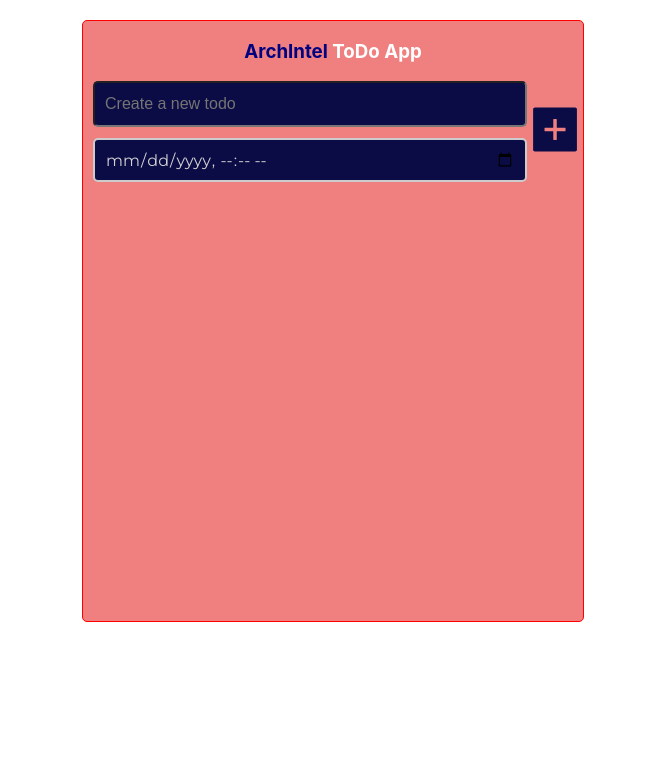
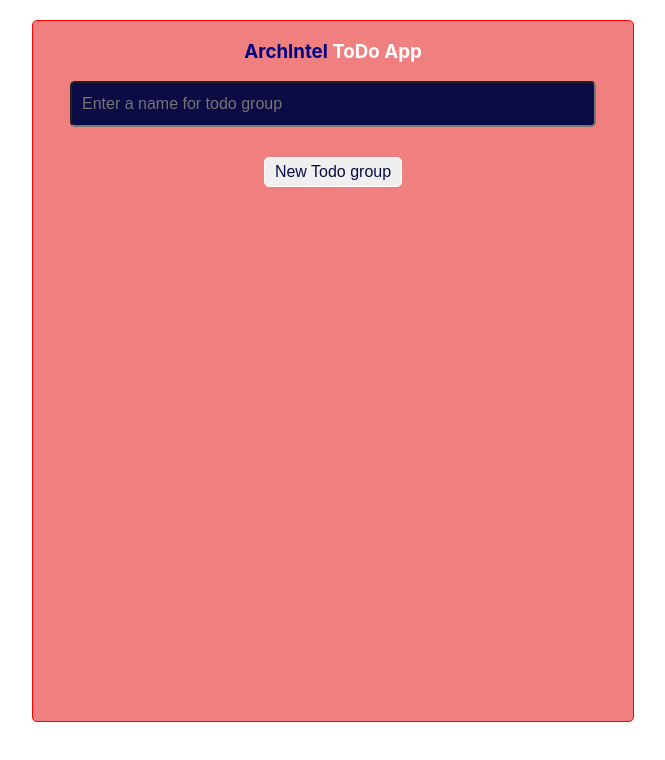
Before and after one commit to ArchSharp/archintel-todolist-app, a React (Create React App) app: page / in a window 1280 px wide. Shown: the top 760 px of the page, without its empty margins (307-972 px from the left). Built offline with nearby package versions, Linux system fonts and the light colour scheme.

Commit message:
modify todo app

```diff
--- a/src/App.css
+++ b/src/App.css
@@ -17,62 +17,61 @@
   background: #b0b0b0;
 }
 
-.App {
-  text-align: center;
-}
-
-.App-logo {
-  height: 40vmin;
-  pointer-events: none;
-}
-
-@media (prefers-reduced-motion: no-preference) {
-  .App-logo {
-    animation: App-logo-spin infinite 20s linear;
-  }
-}
-
-.App-header {
-  background-color: #282c34;
-  min-height: 100vh;
-  display: flex;
-  flex-direction: column;
-  align-items: center;
-  justify-content: center;
-  font-size: calc(10px + 2vmin);
-  color: white;
-}
-
-.App-link {
-  color: #61dafb;
-}
-
 .checkIcon:hover {
   cursor: pointer;
 }
 .todo-list {
   overflow-y: auto;
-  height: 381px;
+  /* height: 381px; */
+  flex: 1;
   padding: 0px;
   margin: 0px;
   list-style: none;
   text-decoration: none;
 }
+
+.todo-list > .todo-list-container:nth-child(even) {
+  background-color: #049ba9;
+  color: purple;
+}
+
+.todo-list > .todo-list-container:nth-child(odd) {
+  background-color: rgb(11, 11, 69);
+  color: white;
+}
+
+.todo-list
+  > .todo-list-container:nth-child(even)
+  .todo-item
+  .each-todo-container {
+  background-color: #48d0dc;
+  color: purple;
+}
+
+.todo-list
+  > .todo-list-container:nth-child(odd)
+  .todo-item
+  .each-todo-container {
+  background-color: rgb(67, 67, 186);
+  color: white;
+}
+
 .todo-item {
   padding: 0px;
 }
 .add-btn {
-  position: relative;
-  top: 20px;
-  font-size: 57px;
+  font-size: 16px;
   color: rgb(11, 11, 69);
+  border-radius: 5px;
+  border: 1px solid white;
+  padding: 5px 10px;
 }
 .add-btn:hover {
   cursor: pointer;
 }
 
 .each-todo-container {
-  background-color: rgb(11, 11, 69);
+  /* background-color: rgb(45, 45, 147); */
   border-bottom: 1px solid gray;
   color: lightgray;
   font-family: "Montserrat";
@@ -83,11 +82,11 @@
   position: relative;
 }
 .todo-head {
-  height: 200px;
+  height: fit-content;
 }
 .todo-container {
-  height: 600px;
-  width: 500px;
+  height: 700px;
+  width: 600px;
   margin-left: auto;
   margin-right: auto;
   border: 1px solid red;
@@ -96,10 +95,16 @@
   background-color: lightcoral;
 }
 
+.input-holder {
+  text-align: center;
+}
+
 .todo-form-input {
   width: 85%;
   height: 40px;
-  margin-left: 2%;
+  /* margin-left: auto;
+  margin-right: auto; */
+  /* margin-left: 2%; */
   padding-left: 10px;
   margin-bottom: 10px;
   background-color: rgb(11, 11, 69);
@@ -112,11 +117,8 @@
   /* Style the border */
   border: 2px solid #ccc;
   border-radius: 5px;
-  width: 82%;
-  margin-left: 2%;
+  width: 85%;
   height: 30px;
-  /* margin-bottom: 10px; */
-
   /* Style the font */
   /* font-family: Arial, sans-serif; */
   font-family: "Montserrat";
@@ -128,13 +130,22 @@
   /* Style the padding */
   padding: 5px 10px;
 }
+
+.todo-btns {
+  display: flex;
+  align-items: center;
+  justify-content: space-evenly;
+  margin-top: 20px;
+  margin-bottom: 10px;
+}
+
 .todo-check-icon {
   color: lightGray;
   font-size: 20px;
 }
 
 .todo-del-icon {
-  color: red;
+  color: orangered;
   font-size: 25px;
   /* margin-top: auto;
   margin-bottom: auto; */
@@ -223,20 +234,11 @@
   }
   input[type="datetime-local"] {
     /* Style the border */
-    width: 78%;
+    width: 85%;
     height: 25px;
     font-size: 13px;
   }
   .add-btn {
-    font-size: 47px;
+    font-size: 12px;
   }
 }
-
-@keyframes App-logo-spin {
-  from {
-    transform: rotate(0deg);
-  }
-  to {
-    transform: rotate(360deg);
-  }
-}
--- a/src/ToDoItem.js
+++ b/src/ToDoItem.js
@@ -6,7 +6,7 @@
 import { FaEdit } from "react-icons/fa";
 
 const ToDoItem = ({ content, index, deleteFn, editFn, isCompletedFn }) => {
-  const { name, isCompleted, date } = content;
+  const { todo, isCompleted, date } = content;
   const [fullText, setFullText] = useState(false);
 
   const handleIsComplete = () => {
@@ -32,8 +32,8 @@
           onClick={() => setFullText(!fullText)}
         >
           {!fullText
-            ? name.substring(0, 35) + (name.length > 35 ? "..." : "")
-            : name.substring(0, name.length)}
+            ? todo.substring(0, 35) + (todo.length > 35 ? "..." : "")
+            : todo.substring(0, todo.length)}
         </span>
         <MdDeleteForever
           className="todo-del-icon"
--- a/src/TodoApp.js
+++ b/src/TodoApp.js
@@ -1,10 +1,12 @@
-import React, { useState } from "react";
-import ToDoItem from "./ToDoItem";
-import { AiFillPlusSquare } from "react-icons/ai";
+import React, { useEffect, useState } from "react";
 import { BsArrowDownCircleFill } from "react-icons/bs";
+import { TodoContainer } from "./TodoContainer";
 
 const TodoApp = () => {
+  const [isCreateGroup, setIsCreateGroup] = useState(false);
   const [todoRef, setTodoRef] = useState("");
+  const [todoGroup, setTodoGroup] = useState("");
+  const [existedGroup, setExistedGroup] = useState(false);
   const [todoDateRef, setTodoDateRef] = useState("");
   const [todoLists, setTodoLists] = useState(
     JSON.parse(localStorage.getItem("todolists")) || []
@@ -12,38 +14,53 @@
   const [editItem, setEditItem] = useState({});
   let id = JSON.parse(localStorage.getItem("todolists"))?.length || 0;
 
-  // console.log(todoLists);
-  const isCompletedTodo = (check, cIndex) => {
-    let allTodoLists = todoLists.filter((e, index) => index === cIndex)[0];
-    let delAllTodoLists = todoLists.filter((e, index) => index !== cIndex);
-
-    allTodoLists = { ...allTodoLists, isCompleted: check };
-    allTodoLists = [allTodoLists, ...delAllTodoLists];
-    setTodoLists(allTodoLists);
-    localStorage.setItem("todolists", JSON.stringify(allTodoLists));
+  const isCompletedTodo = (check, groupIndex, todoIndex) => {
+    let updatedTodoLists = [...todoLists];
+    let todoGroup = updatedTodoLists[groupIndex];
+    todoGroup.todolists[todoIndex].isCompleted = check;
+    setTodoLists(updatedTodoLists);
+    localStorage.setItem("todolists", JSON.stringify(updatedTodoLists));
   };
 
-  const deleteTodo = (delIndex) => {
-    let allTodoLists = todoLists.filter((e, index) => index !== delIndex);
-    setTodoLists(allTodoLists);
-    localStorage.setItem("todolists", JSON.stringify(allTodoLists));
+  const deleteTodo = (groupIndex, todoIndex) => {
+    let updatedTodoLists = [...todoLists];
+    updatedTodoLists[groupIndex].todolists.splice(todoIndex, 1);
+    if (updatedTodoLists[groupIndex].todolists.length === 0) {
+      updatedTodoLists.splice(groupIndex, 1);
+    }
+    setTodoLists(updatedTodoLists);
+    localStorage.setItem("todolists", JSON.stringify(updatedTodoLists));
   };
 
   const addTodo = (e) => {
     e.preventDefault();
-    if (todoRef !== "" && todoDateRef !== "") {
-      console.log("date: ", todoDateRef);
+    // console.log("adding todo: ");
+    if (todoRef !== "" && todoDateRef !== "" && todoGroup !== "") {
       const newItem = {
         id: editItem.length > 0 ? editItem.id : id++,
-        name: todoRef,
+        todo: todoRef,
         isCompleted: editItem.length > 0 ? editItem.isCompleted : false,
-        date: editItem.length > 0 ? editItem.date : new Date(todoDateRef), //.toDateString(),
+        date: editItem.length > 0 ? editItem.date : new Date(todoDateRef),
       };
-      const updatedItems = [...todoLists, newItem];
-      console.log(updatedItems);
-      setTodoLists(updatedItems);
-      localStorage.setItem("todolists", JSON.stringify(updatedItems));
+
+      let updatedTodoLists = [...todoLists];
+      let groupIndex = updatedTodoLists.findIndex(
+        (group) => group.todogroupname === todoGroup
+      );
+
+      if (groupIndex !== -1) {
+        updatedTodoLists[groupIndex].todolists.push(newItem);
+      } else {
+        updatedTodoLists.push({
+          todogroupname: todoGroup,
+          todolists: [newItem],
+        });
+      }
+
+      setTodoLists(updatedTodoLists);
+      localStorage.setItem("todolists", JSON.stringify(updatedTodoLists));
       setTodoRef("");
+      setTodoGroup("");
     }
   };
 
@@ -52,40 +69,67 @@
     setTodoRef(e.target.value);
   };
 
-  const handleEdit = (editItemIndex) => {
-    let allTodoLists = todoLists.filter(
-      (e, index) => index === editItemIndex
-    )[0];
-    setTodoRef(allTodoLists.name);
-    setTodoDateRef(allTodoLists.date);
-    setEditItem(allTodoLists);
-    let delAllTodoLists = todoLists.filter(
-      (e, index) => index !== editItemIndex
-    );
-    setTodoLists(delAllTodoLists);
-    localStorage.setItem("todolists", JSON.stringify(delAllTodoLists));
+  const handleChangeGroup = (e) => {
+    e.preventDefault();
+    setTodoGroup(e.target.value);
   };
 
-  console.log("date: ", todoDateRef);
+  const handleEdit = (groupIndex, todoIndex) => {
+    let allTodoLists = todoLists[groupIndex];
+    let editTodo = allTodoLists.todolists[todoIndex];
+    setTodoRef(editTodo.todo);
+    setTodoDateRef(editTodo.date);
+    setTodoGroup(allTodoLists.todogroupname);
+    setEditItem(editTodo);
+
+    let updatedTodoLists = [...todoLists];
+    updatedTodoLists[groupIndex].todolists.splice(todoIndex, 1);
+    if (updatedTodoLists[groupIndex].todolists.length === 0) {
+      updatedTodoLists.splice(groupIndex, 1);
+    }
+    setTodoLists(updatedTodoLists);
+    localStorage.setItem("todolists", JSON.stringify(updatedTodoLists));
+  };
+
+  // console.log("first: ", todoGroup);
+
+  const modifyTodoGroup = (todoGroup) => {
+    setTodoGroup(todoGroup);
+    setExistedGroup(true);
+  };
+
+  useEffect(() => {
+    if (existedGroup === false) {
+      if (todoGroup === "") setIsCreateGroup(false);
+    } else if (existedGroup === true) {
+      setIsCreateGroup(true);
+    }
+  }, [todoGroup, existedGroup]);
 
   return (
-    <div className="todo-container" style={{ position: "relative" }}>
+    <div
+      className="todo-container"
+      style={{ position: "relative", display: "flex", flexDirection: "column" }}
+    >
       <div className="todo-head">
         <h3 style={{ textAlign: "center", fontWeight: "bolder" }}>
           <span style={{ color: "navy" }}>ArchIntel </span>
           <span style={{ color: "white" }}>ToDo App</span>
         </h3>
-        <div style={{ display: "flex" }}>
+
+        {todoGroup && isCreateGroup ? (
+          <>
+            <div className="input-holder">
               <input
                 type="text"
-            placeholder="Create a new todo"
+                placeholder="Enter todo item"
                 value={todoRef}
                 onChange={handleChange}
                 className="todo-form-input"
               />
-          <AiFillPlusSquare className="add-btn" onClick={addTodo} />
             </div>
-        <div style={{ display: "flex" }}>
+
+            <div className="input-holder">
               <input
                 type="datetime-local"
                 id="date-time"
@@ -94,28 +138,55 @@
                 onChange={(e) => setTodoDateRef(e.target.value)}
               />
             </div>
+          </>
+        ) : (
+          <>
+            <div className="input-holder">
+              <input
+                type="text"
+                placeholder="Enter a name for todo group"
+                value={todoGroup}
+                onChange={handleChangeGroup}
+                className="todo-form-input"
+              />
+            </div>
+          </>
+        )}
+
+        <div className="todo-btns">
+          {todoGroup && isCreateGroup ? (
+            <button
+              className="add-btn"
+              onClick={(e) => {
+                addTodo(e);
+              }}
+            >
+              Create Todo
+            </button>
+          ) : (
+            <button
+              className="add-btn"
+              onClick={() => {
+                setIsCreateGroup(!isCreateGroup);
+              }}
+            >
+              New Todo group
+            </button>
+          )}
+        </div>
       </div>
       <ul className="todo-list">
-        {todoLists
-          ?.sort((a, b) => {
-            return b.id - a.id;
-          })
-          .sort((a, b) => {
-            return a.isCompleted - b.isCompleted;
-          })
-          .map((content, index) => {
-            return (
-              <li className="todo-item" key={index}>
-                <ToDoItem
-                  content={content}
-                  index={index}
-                  deleteFn={deleteTodo}
-                  editFn={handleEdit}
-                  isCompletedFn={isCompletedTodo}
+        {todoLists?.map((group, groupIndex) => (
+          <TodoContainer
+            key={groupIndex}
+            groupIndex={groupIndex}
+            group={group}
+            deleteTodo={deleteTodo}
+            handleEdit={handleEdit}
+            isCompletedTodo={isCompletedTodo}
+            modifyTodoGroup={modifyTodoGroup}
           />
-              </li>
-            );
-          })}
+        ))}
       </ul>
       <BsArrowDownCircleFill className="down-arrow" />
     </div>
--- /dev/null
+++ b/src/TodoContainer.js
@@ -0,0 +1,89 @@
+import { useState } from "react";
+import ToDoItem from "./ToDoItem";
+import { AiFillPlusSquare } from "react-icons/ai";
+import { IoIosArrowForward } from "react-icons/io";
+import { MdDeleteForever } from "react-icons/md";
+
+export const TodoContainer = ({
+  groupIndex,
+  group,
+  deleteTodo,
+  handleEdit,
+  isCompletedTodo,
+  modifyTodoGroup,
+}) => {
+  const [showTodos, setShowTodos] = useState(false);
+
+  return (
+    <div className="todo-list-container" key={groupIndex}>
+      <div
+        style={{
+          cursor: "pointer",
+          display: "flex",
+          alignItems: "center",
+          height: "fit-content",
+          //   justifyContent: "space-between",
+        }}
+      >
+        <h4
+          style={{
+            // color: "white",
+            fontSize: "20px",
+            padding: "10px 0px 10px 7px",
+          }}
+        >
+          {group.todogroupname}
+        </h4>
+        <AiFillPlusSquare
+          style={{
+            color: "white",
+            margin: "0px 10px 0px auto",
+            fontSize: "30px",
+          }}
+          onClick={() => modifyTodoGroup(group.todogroupname)}
+        />
+        <MdDeleteForever
+          //   className="todo-del-icon"
+          style={{
+            color: "red",
+            margin: "0px 10px 0px 5px",
+            fontSize: "30px",
+          }}
+          //   onClick={() => deleteFn(index)}
+        />
+        <IoIosArrowForward
+          style={{
+            color: "white",
+            margin: "0px 10px 0px 5px",
+            fontSize: "30px",
+          }}
+          onClick={() => setShowTodos(!showTodos)}
+        />
+      </div>
+      {showTodos && (
+        <div>
+          {group.todolists
+            ?.sort((a, b) => {
+              return b.id - a.id;
+            })
+            .sort((a, b) => {
+              return a.isCompleted - b.isCompleted;
+            })
+            .map((content, todoIndex) => (
+              <li className="todo-item" key={todoIndex}>
+                <ToDoItem
+                  content={content}
+                  index={todoIndex}
+                  deleteFn={() => deleteTodo(groupIndex, todoIndex)}
+                  editFn={() => handleEdit(groupIndex, todoIndex)}
+                  isCompletedFn={(check) =>
+                    isCompletedTodo(check, groupIndex, todoIndex)
+                  }
+                />
+              </li>
+            ))}
+        </div>
+      )}
+    </div>
+  );
+};
```
Lines whose indentation alone changed are shown as unchanged.
